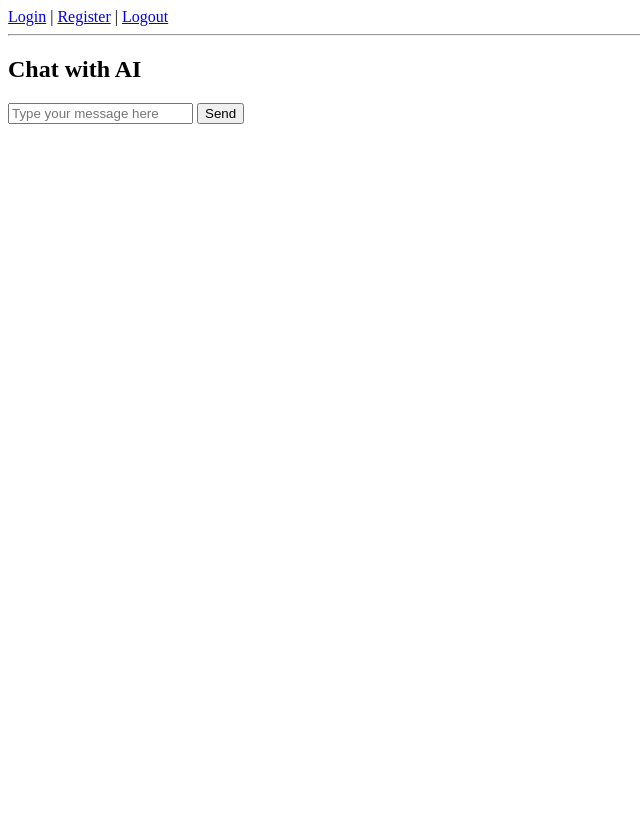
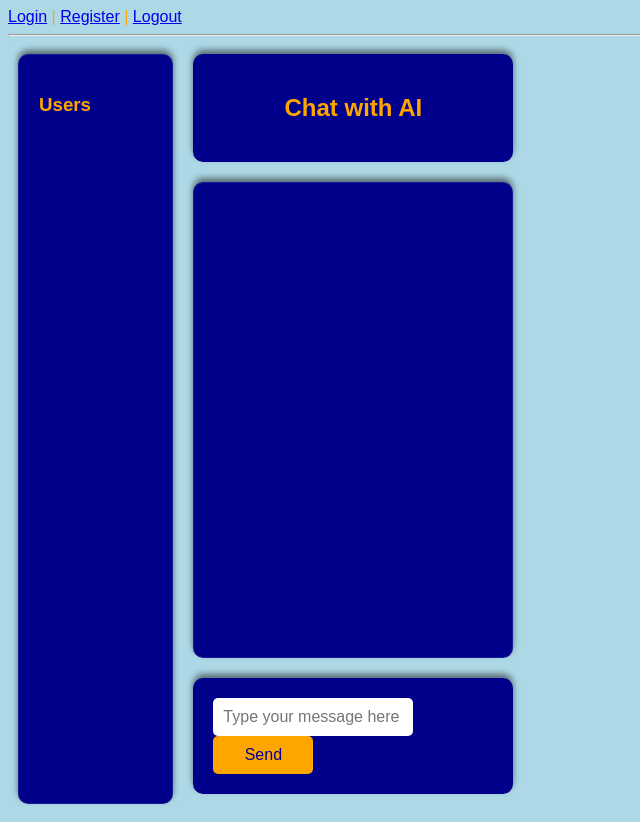
Before and after one commit to sumitbindra/DjangoOpenAIChatApp, a Django app: page / in a window 1280 px wide. Shown: the whole page, without its empty margins (0-640 px from the left). Before the commit the page ends 124 px from the top, so only its background shows below. Run offline with Django 3.2, Linux system fonts and the light colour scheme; the visitor is signed in with stand-in values (Sample User, id 1); data that the repository does not hold is empty.

Commit message:
updates to html and css

```diff
--- /dev/null
+++ b/chat_app/static/chat_app/styles.css
@@ -0,0 +1,89 @@
+body {
+    background-color: lightblue;
+    color: orange;
+    font-family: Arial, sans-serif;
+  }
+
+  .container {
+    display: flex;
+    height: calc(100vh - 30px);
+  }
+
+  .header {
+    background-color: darkblue;
+    border-radius: 10px;
+    box-shadow: 0 -4px 6px rgba(0, 0, 0, 0.5);
+    padding: 20px;
+    margin: 10px;
+    text-align: center;
+  }
+
+  .users,
+  .chatbox {
+    background-color: darkblue;
+    border-radius: 10px;
+    box-shadow: 0 -4px 6px rgba(0, 0, 0, 0.5);
+    padding: 20px;
+    margin: 10px;
+    border: 1px solid rgba(255, 255, 255, 0.1);
+  }
+
+  .users {
+    width: 25%;
+    overflow-y: auto;
+  }
+
+  .chat {
+    width: 75%;
+    display: flex;
+    flex-direction: column;
+    justify-content: space-between;
+    height: calc(100vh - 50px);
+  }
+
+  .chatbox {
+    flex-grow: 1;
+    overflow-y: auto;
+    margin-bottom: 20px;
+  }
+
+  .send-message {
+    display: flex;
+    justify-content: space-between;
+    width: 100%;
+    background-color: darkblue;
+    padding: 20px;
+    box-shadow: 0 -4px 6px rgba(0, 0, 0, 0.5);
+    z-index: 1;
+    border-radius: 10px;
+    overflow: hidden;
+    max-width: calc(100% - 20px);
+    margin-left: 10px;
+    margin-right: 10px;
+    box-sizing: border-box;
+  }
+
+  input[type="text"] {
+    flex-grow: 1;
+    padding: 10px;
+    border-radius: 5px;
+    border: none;
+    font-size: 16px;
+    margin-right: 10px;
+    max-width: calc(100% - 100px);
+  }
+
+  input[type="submit"] {
+    background-color: orange;
+    color: darkblue;
+    border: none;
+    padding: 10px;
+    border-radius: 5px;
+    cursor: pointer;
+    font-size: 16px;
+    min-width: 100px;
+  }
+
+  input[type="submit"]:hover {
+    background-color: darkorange;
+  }
--- a/chat_app/templates/account/login.html
+++ b/chat_app/templates/account/login.html
@@ -1,6 +1,6 @@
 {% extends "base.html" %}
 {% load i18n %}
-{% load socialaccount %} {# Add this line #}
+{% load socialaccount %}
 
 {% block content %}
   <h2>{% trans "Sign In" %}</h2>
--- a/chat_app/templates/chat.html
+++ b/chat_app/templates/chat.html
@@ -1,18 +1,37 @@
 {% extends 'base.html' %}
 
+{% load static %}
+
 {% block content %}
+<link rel="stylesheet" href="{% static 'chat_app/styles.css' %}">
+
+<div class="container">
+  <div class="users">
+    <h3>Users</h3>
+    <ul>
+      {% for user in users %}
+        <li>{{ user.username }}</li>
+      {% endfor %}
+    </ul>
+  </div>
+  <div class="chat">
+    <div class="header">
       <h2>Chat with AI</h2>
-  <form method="post">
-    {% csrf_token %}
-    <input type="text" name="message" placeholder="Type your message here">
-    <input type="submit" value="Send">
-  </form>
-  <br>
-  <div id="chatbox">
+    </div>
+    <div class="chatbox">
       {% for chat in chats %}
         <p><b>{{ chat.user.username }}:</b> {{ chat.message }}</p>
         <p><b>AI:</b> {{ chat.response }}</p>
         <hr>
       {% endfor %}
     </div>
+    <div class="send-message">
+      <form method="post">
+        {% csrf_token %}
+        <input type="text" name="message" placeholder="Type your message here" autocomplete="off">
+        <input type="submit" value="Send">
+      </form>
+    </div>
+  </div>
+</div>
 {% endblock %}
--- a/chat_project/urls.py
+++ b/chat_project/urls.py
@@ -1,8 +1,14 @@
 from django.contrib import admin
 from django.urls import path, include
+
+from django.conf import settings
+from django.conf.urls.static import static
 
 urlpatterns = [
     path('admin/', admin.site.urls),
     path('accounts/', include('allauth.urls')),
     path('', include('chat_app.urls')),
 ]
+
+if settings.DEBUG:
+    urlpatterns += static(settings.STATIC_URL, document_root=settings.STATIC_ROOT)
```
Also changed, not shown: chat_project/settings.py (+18 -2 lines), chat_app/static/css/styles.css (line endings or trailing spaces), 1 other file. Lines whose indentation alone changed are shown as unchanged.
